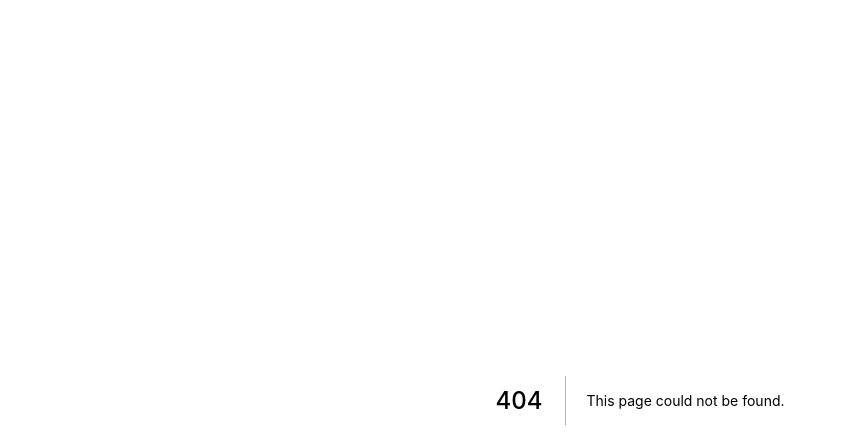
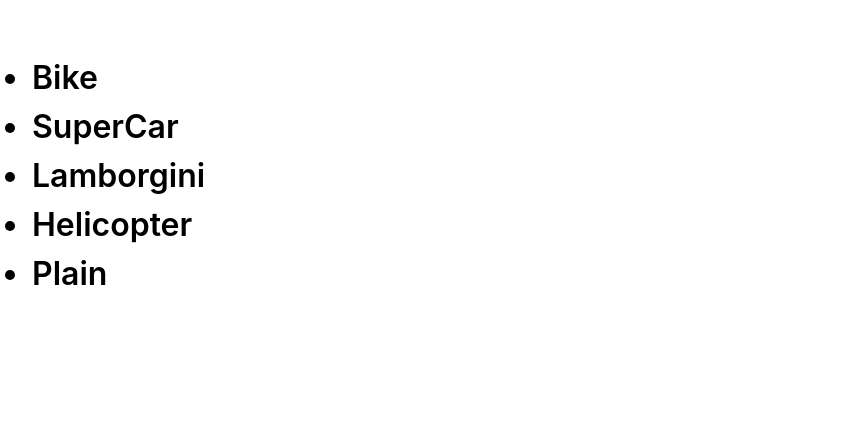
Before and after one commit to mikohan/bruno-nextjs-lrn, a Next.js app: page /list in a window 1280 px wide. Before the commit this address had no page. Shown: the top 448 px of the page, without its empty margins (0-842 px from the left). Built offline with nearby package versions, Linux system fonts and the light colour scheme.

Commit message:
List workig

```diff
--- /dev/null
+++ b/src/interfaces/vehicles.ts
@@ -0,0 +1,6 @@
+export interface IVehicles {
+  id: number;
+  vehicle: string;
+  ownerName: string;
+  details: string;
+}
--- /dev/null
+++ b/src/pages/api/data/vehicles.ts
@@ -0,0 +1,33 @@
+import { IVehicles } from '~/interfaces/vehicles';
+export const vehicles: IVehicles[] = [
+  {
+    id: 1,
+    vehicle: 'Bike',
+    ownerName: 'Vladimir Vostrikov',
+    details: "Some Details about Vladirm's bike",
+  },
+  {
+    id: 2,
+    vehicle: 'SuperCar',
+    ownerName: 'Vladimir Vostrikov JR',
+    details: "Some Details about Vladirm's JR Supercar",
+  },
+  {
+    id: 3,
+    vehicle: 'Lamborgini',
+    ownerName: 'Elena Vostrikova',
+    details: "Some Details about Elenas's car",
+  },
+  {
+    id: 4,
+    vehicle: 'Helicopter',
+    ownerName: 'Viktor Vostrikov',
+    details: "Some Details about Victor's Helicopter",
+  },
+  {
+    id: 5,
+    vehicle: 'Plain',
+    ownerName: 'Mikhail Vostrikov',
+    details: "Some Details about Michael's Plain",
+  },
+];
--- a/src/pages/api/hello.js
+++ b/src/pages/api/hello.js
@@ -1,6 +1,7 @@
 // Next.js API route support: https://nextjs.org/docs/api-routes/introduction
+import { vehicles } from '~/pages/api/data/vehicles';
 
 export default (req, res) => {
-  res.statusCode = 200
-  res.json({ name: 'John Doe' })
-}
+  res.statusCode = 200;
+  res.json(vehicles);
+};
--- /dev/null
+++ b/src/pages/list.tsx
@@ -0,0 +1,36 @@
+import Link from 'next/link';
+import { GetStaticPropsContext, GetStaticProps } from 'next';
+import styles from '~/scss/index.module.scss';
+import { IVehicles } from '~/interfaces/vehicles';
+
+export const getStaticProps: GetStaticProps = async (
+  context: GetStaticPropsContext
+) => {
+  const res = await fetch(`http://localhost:3000/api/hello`);
+  const data = await res.json();
+
+  return {
+    props: {
+      vehicles: data,
+    },
+  };
+};
+
+interface Props {
+  vehicles: IVehicles[];
+}
+
+export default function List(props: Props) {
+  const { vehicles } = props;
+  return (
+    <ul className={styles.indexUl}>
+      {vehicles.map((vehicle: IVehicles) => (
+        <li key={vehicle.id}>
+          <Link href={`/${vehicle.vehicle}/${vehicle.ownerName}`}>
+            {(vehicle.ownerName, vehicle.vehicle)}
+          </Link>
+        </li>
+      ))}
+    </ul>
+  );
+}
```
Also changed, not shown: src/pages/index.tsx (+3 -18 lines).
